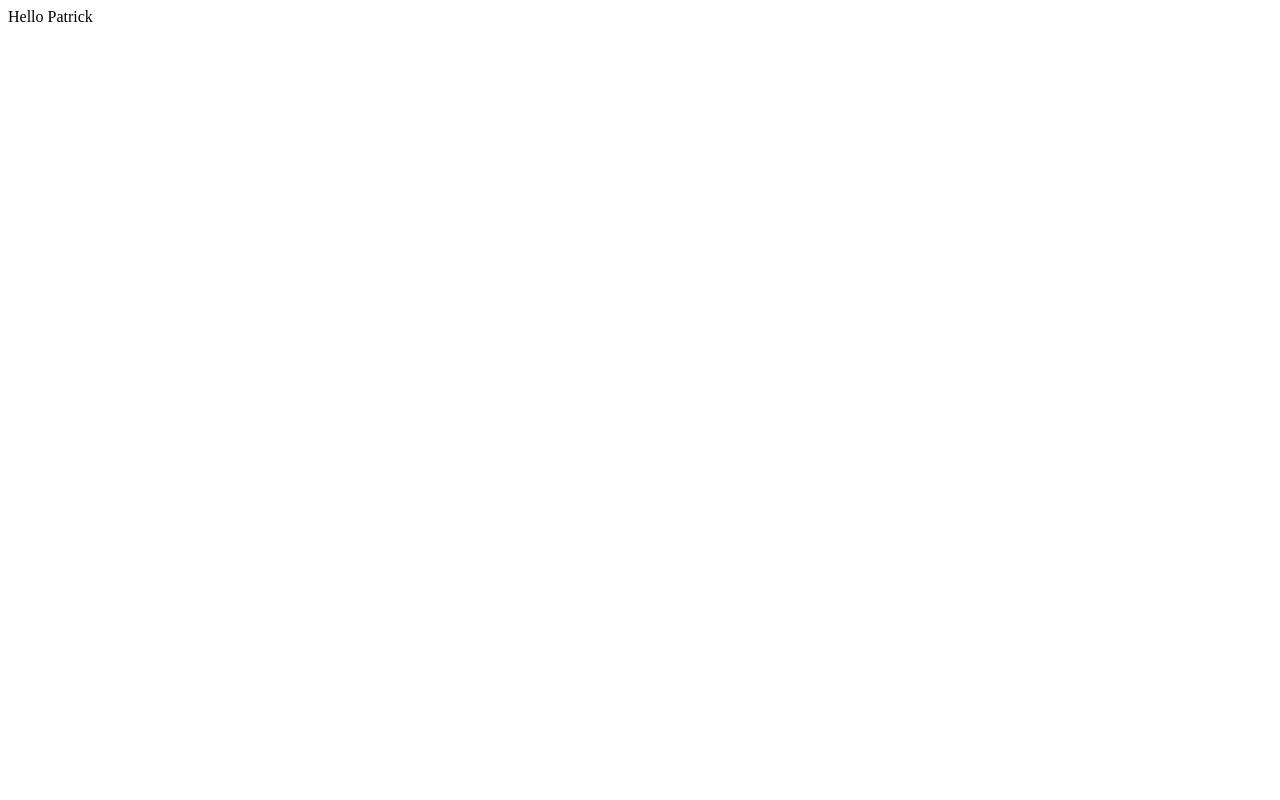
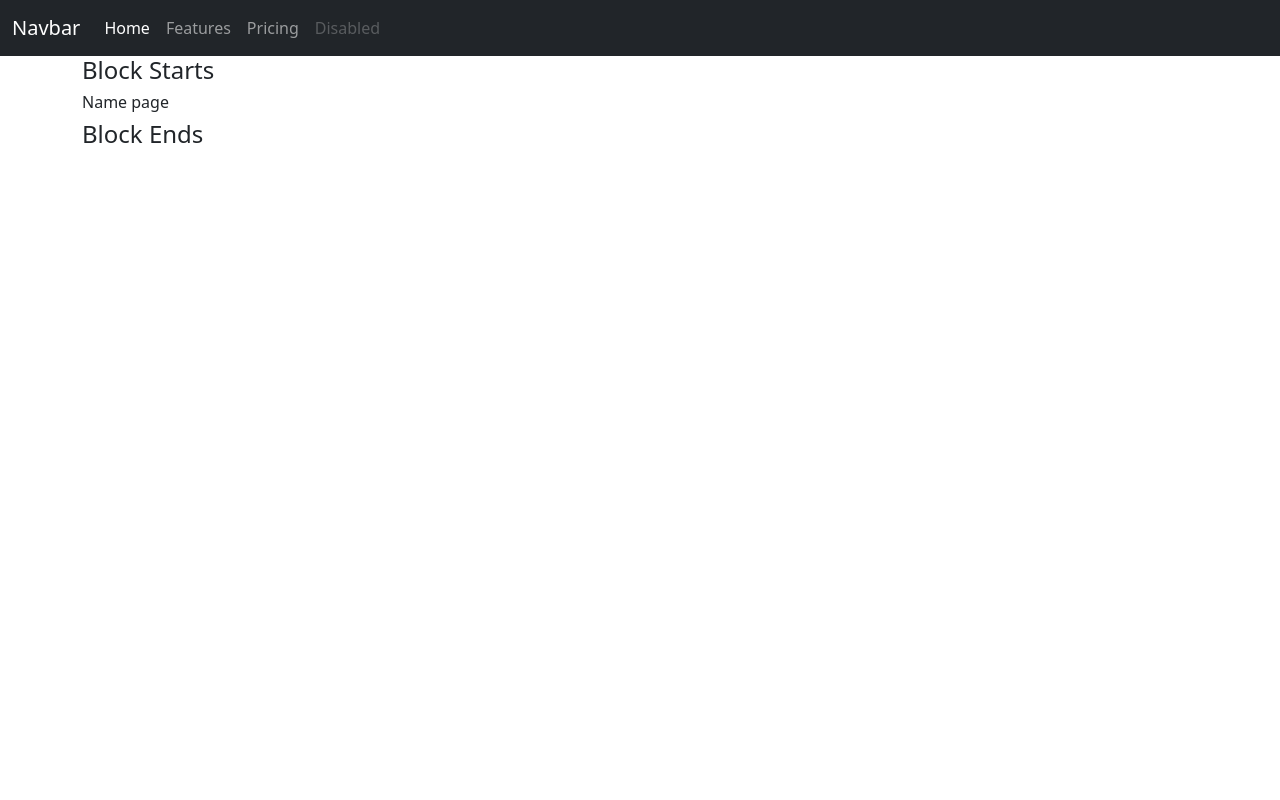
Before and after one commit to patrick12james/Weather_mood_music, a Flask app: page /name in a window 1280 px wide. Before the commit the page is almost empty. Run offline with Flask 2, Linux system fonts and the light colour scheme; some libraries are stand-ins or nearby versions.

Commit message:
jinja parent/child additions

```diff
--- a/app/routes.py
+++ b/app/routes.py
@@ -8,10 +8,12 @@
     foods = ['pizza', 'italian food', 'french fries', 'donuts', 'mexican food', 'fruit']
     return render_template('index.html', name=my_name, city=my_city, foods=foods)
 
+
 @app.route('/name')
 def name():
     my_name = 'Patrick'
-    return f'Hello {my_name}'
+
+    return render_template('name.html', name=my_name)
 
 @app.route('/test')
 def test():
--- /dev/null
+++ b/app/templates/base.html
@@ -0,0 +1,31 @@
+<!DOCTYPE html>
+<html lang="en">
+    <head>
+        <meta charset="UTF-8">
+        <meta name="viewport" content="width=device-width, initial-scale=1.0">
+        <meta http-equiv="X-UA-Compatible" content="ie=edge">
+        <meta name="Description" content="Enter your description here"/>
+        <link rel="stylesheet" href="https://cdnjs.cloudflare.com/ajax/libs/twitter-bootstrap/5.1.0/css/bootstrap.min.css">
+        <link rel="stylesheet" href="https://cdnjs.cloudflare.com/ajax/libs/font-awesome/5.15.4/css/all.min.css">
+        <!-- <link rel="stylesheet" href="assets/css/style.css"> -->
+        {% block title %}
+        <title>Weather Mood Music</title>
+        {% endblock %}
+    </head>
+    <body>
+
+        {% include 'nav.html' %}
+
+        <div class="container">
+            <h4>Block Starts</h4>
+            {% block content %}
+
+            {% endblock %}
+            <h4>Block Ends</h4>
+        </div>
+
+
+        <script src="https://cdnjs.cloudflare.com/ajax/libs/popper.js/2.9.2/umd/popper.min.js"></script>
+        <script src="https://cdnjs.cloudflare.com/ajax/libs/twitter-bootstrap/5.1.0/js/bootstrap.min.js"></script>
+    </body>
+</html>
--- /dev/null
+++ b/app/templates/name.html
@@ -0,0 +1,9 @@
+{% extends 'base.html' %}
+
+{% block title %}
+<title>Name Page</title>
+{% endblock %}
+
+{% block content %}
+<h6>Name page</h6>
+{% endblock %}
```
Also changed, not shown: app/templates/index.html (+3 -23 lines).
